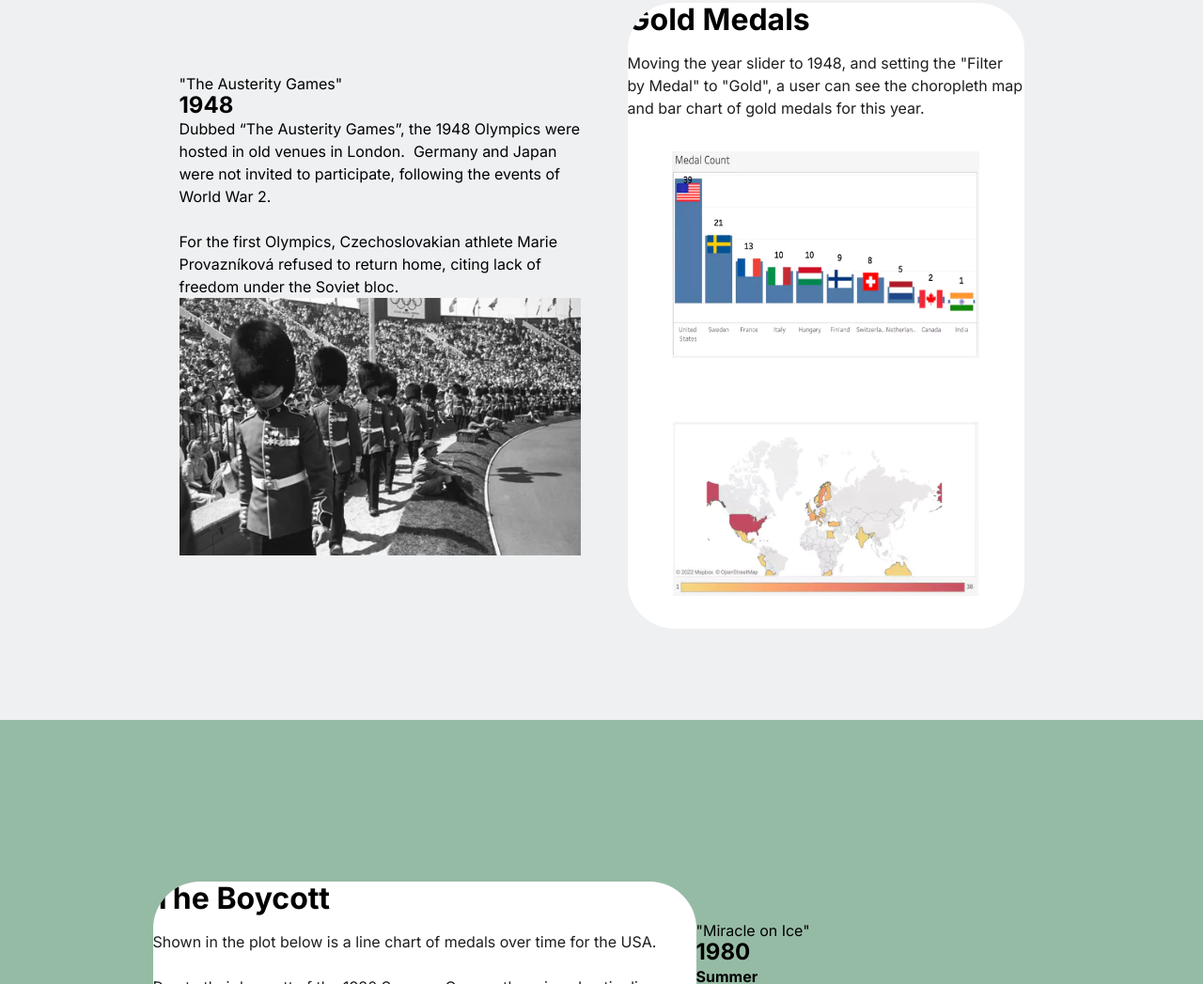
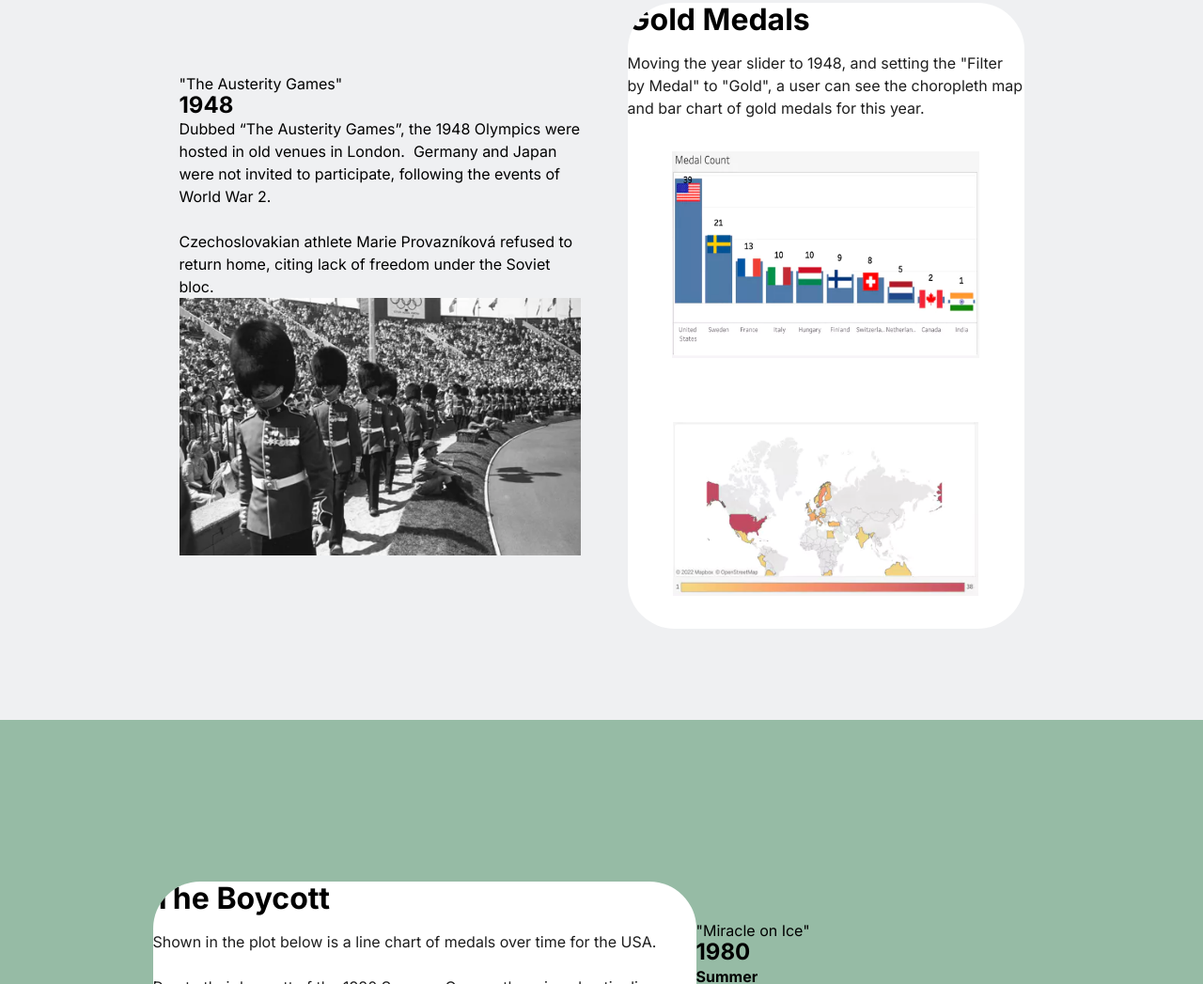
Before and after one commit to coreyjwang/olympics-visualization-cs333, a website built with Parcel: page index.html in a window 1280 px wide. Shown: the part 3435-4482 px from the top of the page at 94% size. Built offline with nearby package versions, Linux system fonts and the light colour scheme.

Commit message:
Small change

```diff
--- a/index.html
+++ b/index.html
@@ -365,7 +365,7 @@
                   <br />
                   <br />
                   <span>
-                    For the first Olympics, Czechoslovakian athlete Marie
+                    Czechoslovakian athlete Marie
                     Provazníková refused to return home, citing lack of freedom
                     under the Soviet bloc.
                   </span>
```
